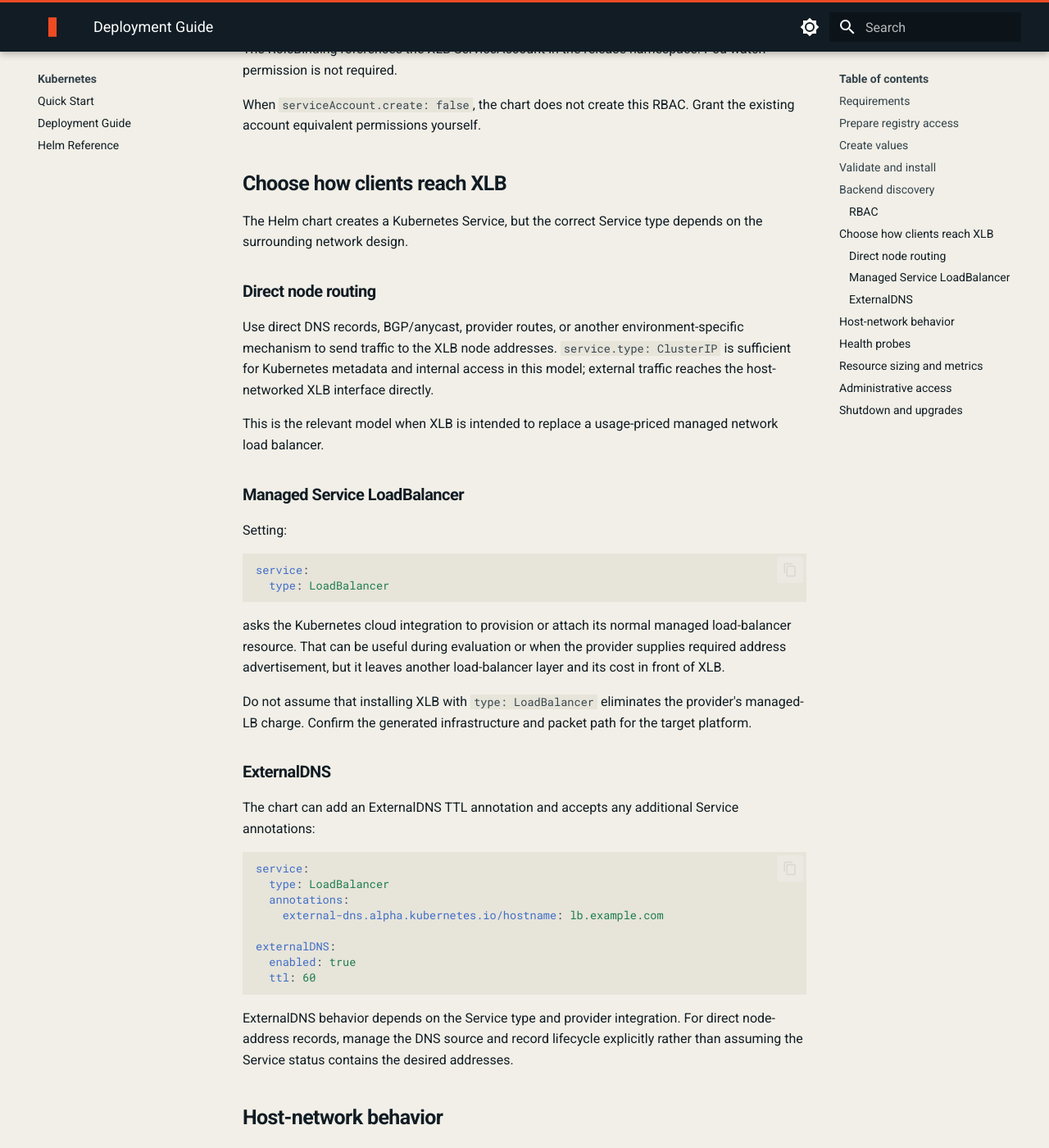
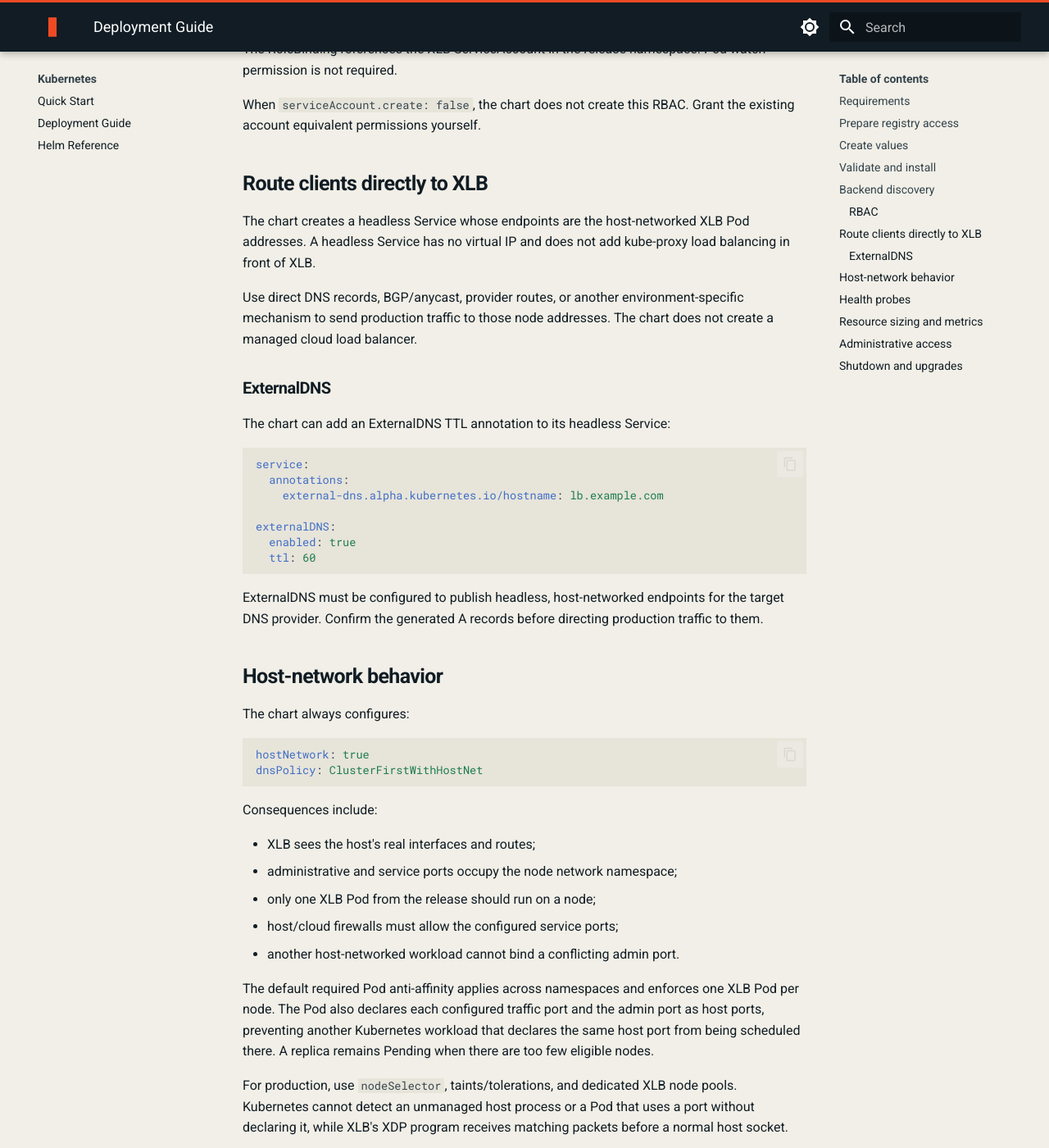
Before and after one commit to bisdreamz/xlb, an MkDocs documentation site: the page built from docs/docs/deployment/kubernetes.md, in a window 1280 px wide and 1400 px high, scrolled down 4037 px. Shown: the whole window at 82% size. Built offline with MkDocs 1.6.1 and Material for MkDocs 9.7.7, drawn with Linux system fonts in a browser that asks for light colours; some of the changed text lies outside the part shown.

Commit message:
Correct Kubernetes host network deployment model

````diff
--- a/docs/docs/deployment/kubernetes.md
+++ b/docs/docs/deployment/kubernetes.md
@@ -102,7 +102,7 @@
 terminationGracePeriodSeconds: 90
 
 service:
-  type: ClusterIP
+  enabled: true
 
 externalDNS:
   enabled: false
@@ -180,44 +180,21 @@
 When `serviceAccount.create: false`, the chart does not create this RBAC. Grant the existing account
 equivalent permissions yourself.
 
-## Choose how clients reach XLB
+## Route clients directly to XLB
 
-The Helm chart creates a Kubernetes Service, but the correct Service type depends on the surrounding
-network design.
-
-### Direct node routing
+The chart creates a headless Service whose endpoints are the host-networked XLB Pod addresses. A
+headless Service has no virtual IP and does not add kube-proxy load balancing in front of XLB.
 
 Use direct DNS records, BGP/anycast, provider routes, or another environment-specific mechanism to
-send traffic to the XLB node addresses. `service.type: ClusterIP` is sufficient for Kubernetes
-metadata and internal access in this model; external traffic reaches the host-networked XLB
-interface directly.
-
-This is the relevant model when XLB is intended to replace a usage-priced managed network load
+send production traffic to those node addresses. The chart does not create a managed cloud load
 balancer.
 
-### Managed Service LoadBalancer
+### ExternalDNS
 
-Setting:
+The chart can add an ExternalDNS TTL annotation to its headless Service:
 
 ```yaml
 service:
-  type: LoadBalancer
-```
-
-asks the Kubernetes cloud integration to provision or attach its normal managed load-balancer
-resource. That can be useful during evaluation or when the provider supplies required address
-advertisement, but it leaves another load-balancer layer and its cost in front of XLB.
-
-Do not assume that installing XLB with `type: LoadBalancer` eliminates the provider's managed-LB
-charge. Confirm the generated infrastructure and packet path for the target platform.
-
-### ExternalDNS
-
-The chart can add an ExternalDNS TTL annotation and accepts any additional Service annotations:
-
-```yaml
-service:
-  type: LoadBalancer
   annotations:
     external-dns.alpha.kubernetes.io/hostname: lb.example.com
 
@@ -226,9 +203,8 @@
   ttl: 60
 ```
 
-ExternalDNS behavior depends on the Service type and provider integration. For direct node-address
-records, manage the DNS source and record lifecycle explicitly rather than assuming the Service
-status contains the desired addresses.
+ExternalDNS must be configured to publish headless, host-networked endpoints for the target DNS
+provider. Confirm the generated A records before directing production traffic to them.
 
 ## Host-network behavior
 
@@ -247,9 +223,14 @@
 - host/cloud firewalls must allow the configured service ports;
 - another host-networked workload cannot bind a conflicting admin port.
 
-The default required Pod anti-affinity enforces one XLB Pod per node. A replica remains Pending when
-there are too few eligible nodes. Use `nodeSelector`, taints/tolerations, and dedicated node pools to
-make placement intentional.
+The default required Pod anti-affinity applies across namespaces and enforces one XLB Pod per node.
+The Pod also declares each configured traffic port and the admin port as host ports, preventing
+another Kubernetes workload that declares the same host port from being scheduled there. A replica
+remains Pending when there are too few eligible nodes.
+
+For production, use `nodeSelector`, taints/tolerations, and dedicated XLB node pools. Kubernetes
+cannot detect an unmanaged host process or a Pod that uses a port without declaring it, while XLB's
+XDP program receives matching packets before a normal host socket.
 
 ## Health probes
 
````
Also changed, not shown: docs/docs/architecture.md (+3 -3 lines), docs/docs/deployment/helm.md (+10 -14 lines), docs/docs/getting-started/installation.md (+5 -3 lines), docs/docs/getting-started/kubernetes.md (+4 -4 lines), helm/xlb/README.md, 4 other files.
